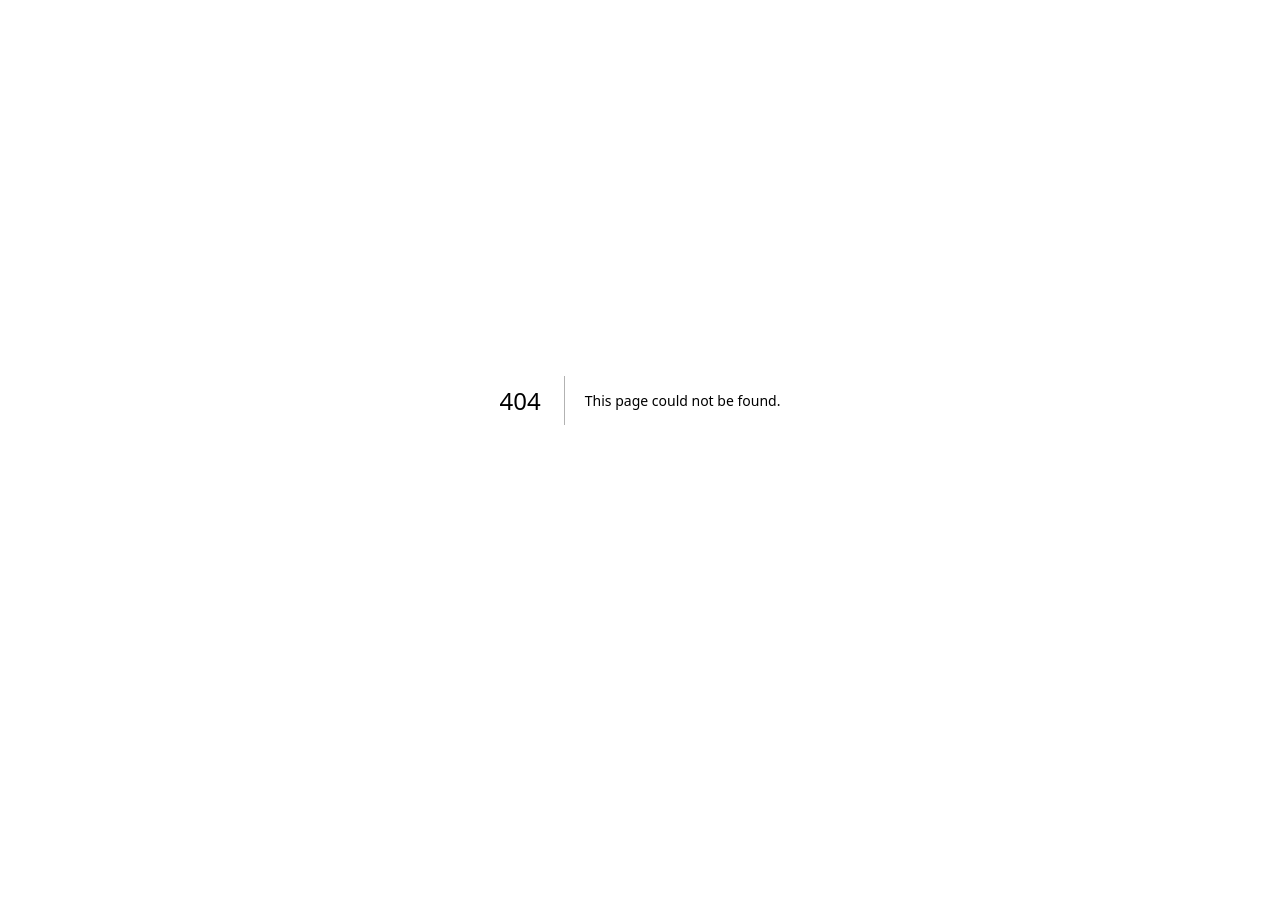
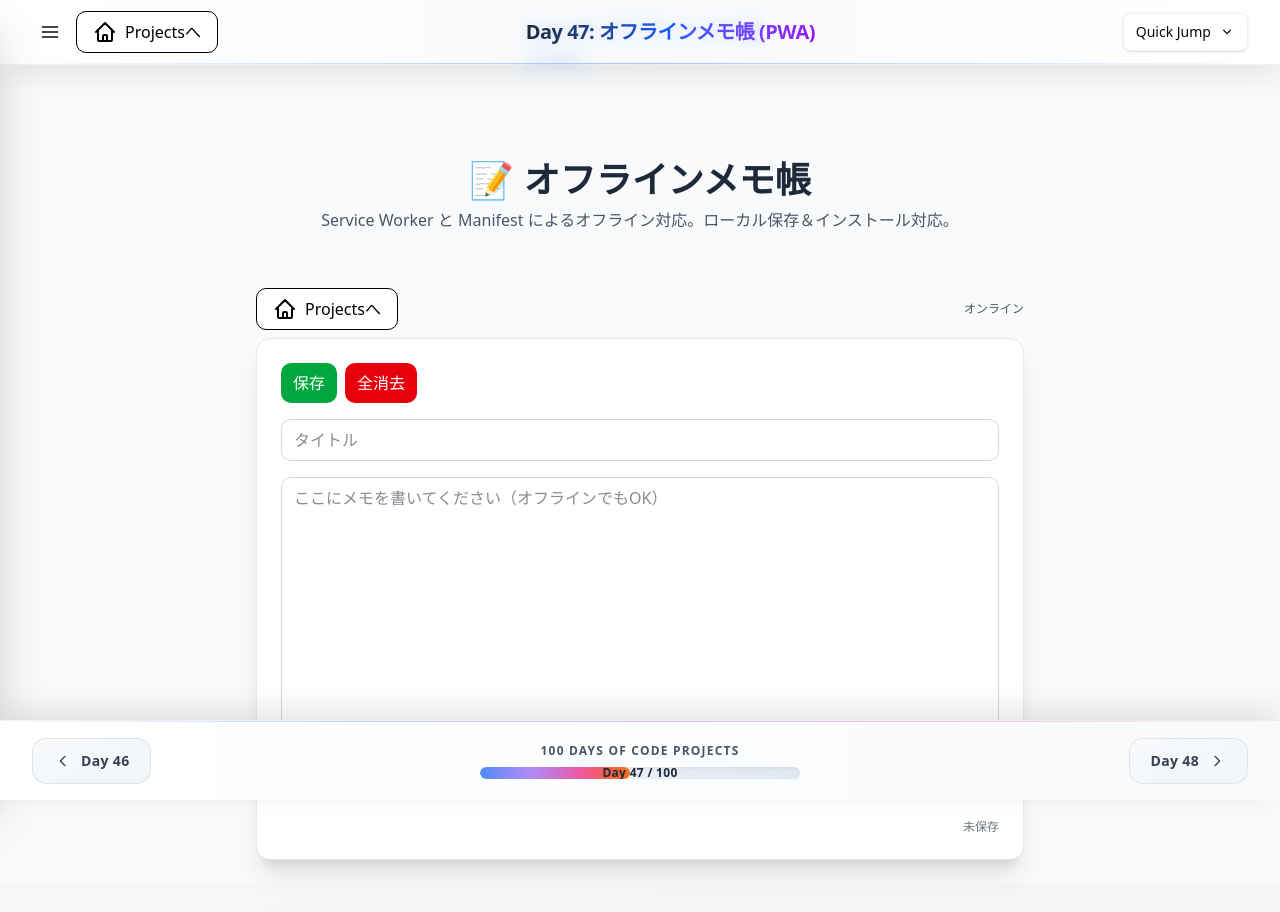
Before and after one commit to atsuki61/100DaysOfCode, a Next.js app: page /day47-offline-notes in a window 1280 px wide. Before the commit this address had no page. Shown: the top 912 px of the page. Before the commit the page ends 880 px from the top, so only its background shows below. Built offline with nearby package versions, Linux system fonts and the light colour scheme.

Commit message:
feat(day47): Day47 オフラインメモ帳のページとレイアウトを追加 (PWA対応のUI・ローカル保存・インストール導線)

```diff
--- /dev/null
+++ b/src/app/day47-offline-notes/layout.tsx
@@ -0,0 +1,24 @@
+import { ReactNode } from 'react';
+import Header from '../../components/common/Header';
+import PageHeader from '../../components/common/PageHeader';
+import Footer from '../../components/common/Footer';
+
+type Day47LayoutProps = {
+  children: ReactNode;
+};
+
+export default function Day47Layout({ children }: Day47LayoutProps) {
+  return (
+    <div className="flex flex-col min-h-screen bg-slate-50 pt-16"> {/* 縦配置, 画面高, 薄い背景, ヘッダー余白 */}
+      <Header title="Day 47: オフラインメモ帳 (PWA)" />
+      <PageHeader
+        title="📝 オフラインメモ帳"
+        description="Service Worker と Manifest によるオフライン対応。ローカル保存＆インストール対応。"
+      />
+      <main className="flex-1 flex justify-center items-start p-4 sm:p-6 pb-20"> {/* 残り高, 中央寄せ, 余白, 下にフッター分余白 */}
+        {children}
+      </main>
+      <Footer currentDay={47} />
+    </div>
+  );
+}
--- /dev/null
+++ b/src/app/day47-offline-notes/page.tsx
@@ -0,0 +1,141 @@
+'use client';
+
+import { useEffect, useMemo, useState } from 'react';
+import BackToHomeButton from '../../components/BackToHomeButton';
+
+interface BeforeInstallPromptEvent extends Event {
+  prompt: () => Promise<void>;
+  userChoice: Promise<{ outcome: 'accepted' | 'dismissed'; platform: string }>;
+}
+
+export default function Day47OfflineNotesPage() {
+  const titleKey = 'day47-offline-notes-title';
+  const contentKey = 'day47-offline-notes-content';
+
+  const [noteTitle, setNoteTitle] = useState('');
+  const [noteContent, setNoteContent] = useState('');
+  const [savedAt, setSavedAt] = useState<number | null>(null);
+  const [isInstallAvailable, setIsInstallAvailable] = useState(false);
+  const [deferredPrompt, setDeferredPrompt] = useState<BeforeInstallPromptEvent | null>(null);
+  const [isOnline, setIsOnline] = useState(true);
+
+  useEffect(() => {
+    if (typeof window === 'undefined') return;
+
+    try {
+      const savedTitle = localStorage.getItem(titleKey);
+      const savedContent = localStorage.getItem(contentKey);
+      if (savedTitle) setNoteTitle(savedTitle);
+      if (savedContent) setNoteContent(savedContent);
+    } catch {}
+
+    if ('serviceWorker' in navigator) {
+      navigator.serviceWorker.register('/sw.js').catch(() => {});
+    }
+
+    const onBIP = (e: Event) => {
+      e.preventDefault();
+      const evt = e as BeforeInstallPromptEvent;
+      setDeferredPrompt(evt);
+      setIsInstallAvailable(true);
+    };
+    window.addEventListener('beforeinstallprompt', onBIP);
+
+    const onInstalled = () => setIsInstallAvailable(false);
+    window.addEventListener('appinstalled', onInstalled);
+
+    const onlineHandler = () => setIsOnline(true);
+    const offlineHandler = () => setIsOnline(false);
+    window.addEventListener('online', onlineHandler);
+    window.addEventListener('offline', offlineHandler);
+    setIsOnline(navigator.onLine);
+
+    return () => {
+      window.removeEventListener('beforeinstallprompt', onBIP);
+      window.removeEventListener('appinstalled', onInstalled);
+      window.removeEventListener('online', onlineHandler);
+      window.removeEventListener('offline', offlineHandler);
+    };
+  }, []);
+
+  const save = () => {
+    try {
+      localStorage.setItem(titleKey, noteTitle);
+      localStorage.setItem(contentKey, noteContent);
+      setSavedAt(Date.now());
+    } catch {}
+  };
+
+  const clearAll = () => {
+    setNoteTitle('');
+    setNoteContent('');
+    try {
+      localStorage.removeItem(titleKey);
+      localStorage.removeItem(contentKey);
+      setSavedAt(Date.now());
+    } catch {}
+  };
+
+  const lastSaved = useMemo(() => {
+    if (!savedAt) return null;
+    const d = new Date(savedAt);
+    return `${d.toLocaleDateString()} ${d.toLocaleTimeString()}`;
+  }, [savedAt]);
+
+  const handleInstall = async () => {
+    if (!deferredPrompt) return;
+    await deferredPrompt.prompt();
+    try {
+      await deferredPrompt.userChoice;
+    } finally {
+      setDeferredPrompt(null);
+      setIsInstallAvailable(false);
+    }
+  };
+
+  return (
+    <div className="w-full max-w-3xl mx-auto">
+      <div className="flex justify-between items-center mb-2">
+        <BackToHomeButton />
+        <div className="text-xs text-gray-600 dark:text-gray-300">
+          {isOnline ? 'オンライン' : 'オフライン'}
+        </div>
+      </div>
+
+      <div className="bg-white dark:bg-gray-800 rounded-xl shadow-xl border border-gray-200 dark:border-gray-700 p-4 sm:p-6 space-y-4">
+        <div className="flex gap-2 flex-wrap">
+          {isInstallAvailable && (
+            <button onClick={handleInstall} className="px-3 py-2 bg-blue-600 text-white rounded-lg hover:bg-blue-700">
+              アプリをインストール
+            </button>
+          )}
+          <button onClick={save} className="px-3 py-2 bg-green-600 text-white rounded-lg hover:bg-green-700">
+            保存
+          </button>
+          <button onClick={clearAll} className="px-3 py-2 bg-red-600 text-white rounded-lg hover:bg-red-700">
+            全消去
+          </button>
+        </div>
+
+        <input
+          type="text"
+          value={noteTitle}
+          onChange={(e) => setNoteTitle(e.target.value)}
+          placeholder="タイトル"
+          className="w-full px-3 py-2 rounded-lg border border-gray-300 dark:border-gray-600 bg-white dark:bg-gray-900 text-gray-900 dark:text-gray-100"
+        />
+
+        <textarea
+          value={noteContent}
+          onChange={(e) => setNoteContent(e.target.value)}
+          placeholder="ここにメモを書いてください（オフラインでもOK）"
+          className="w-full min-h-[320px] px-3 py-2 rounded-lg border border-gray-300 dark:border-gray-600 bg-white dark:bg-gray-900 text-gray-900 dark:text-gray-100"
+        />
+
+        <div className="text-right text-xs text-gray-500 dark:text-gray-400">
+          {lastSaved ? `保存しました: ${lastSaved}` : '未保存'}
+        </div>
+      </div>
+    </div>
+  );
+}
```
